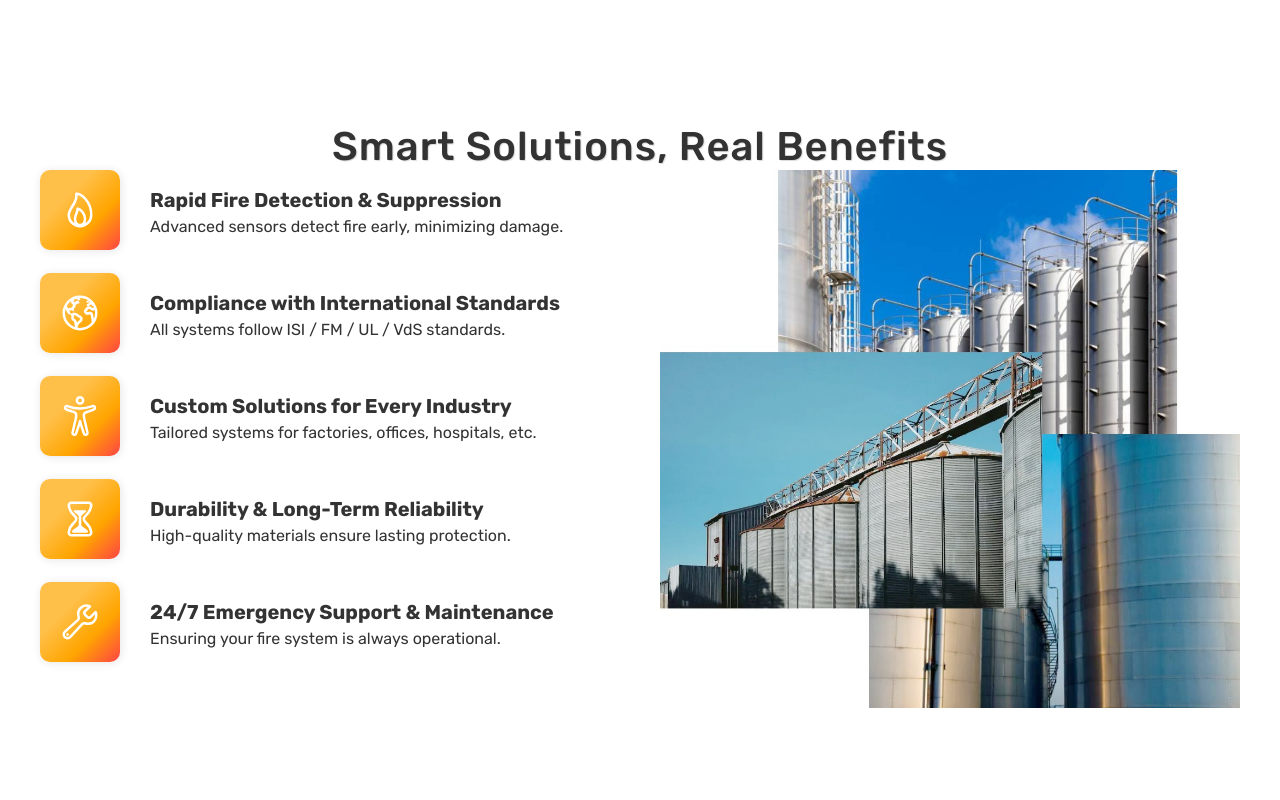
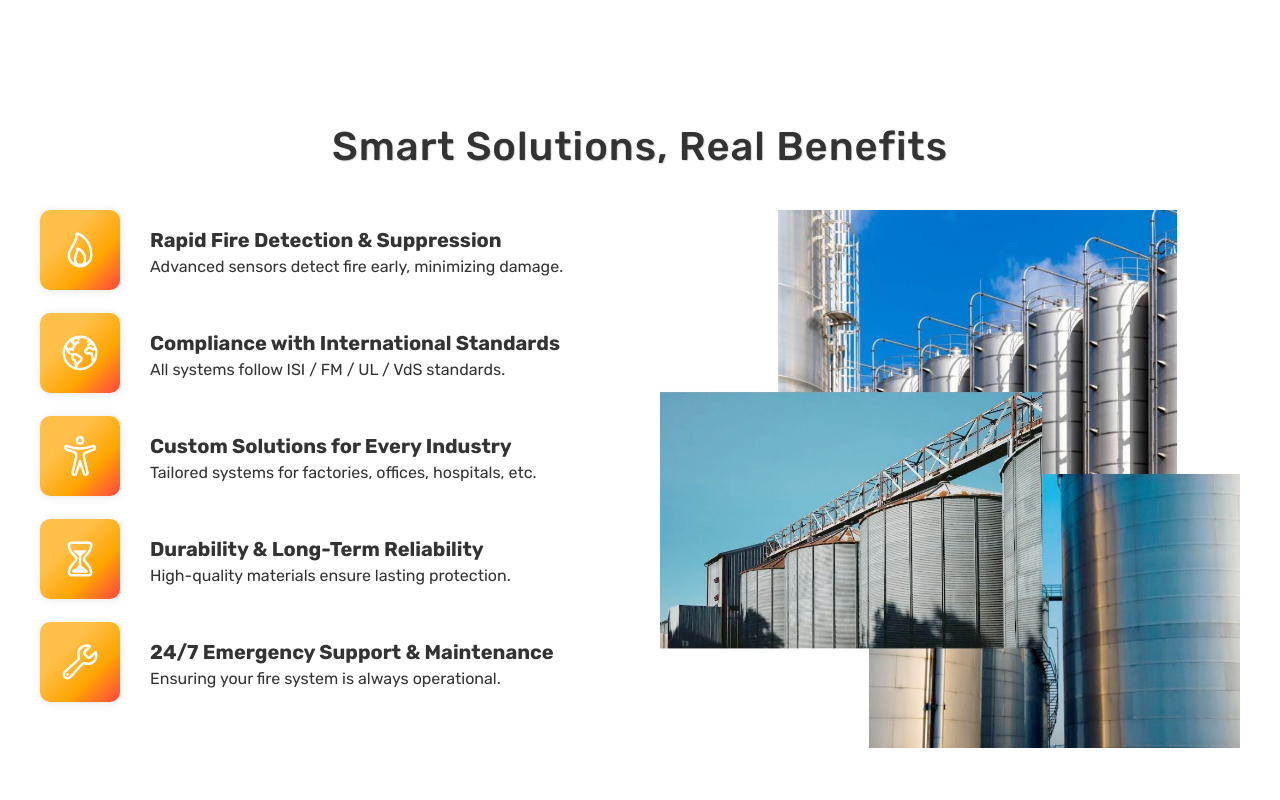
Before and after one commit to Kaustubh2000-maker/sp-engineering-frontend, a React (Vite) app: page /products/fireFightingSystems in a window 1280 px wide. Shown: the part 740-1540 px from the top of the page. Built offline with nearby package versions, Linux system fonts and the light colour scheme.

Commit message:
testimonial and aboutuspage

```diff
--- a/src/constants/productsData.js
+++ b/src/constants/productsData.js
@@ -2,6 +2,11 @@ import fireImg from "./../assets/other/fire/fire-5.jpg";
 import solarImg from "./../assets/other/solar/solar-8.jpg";
 import hvacImg from "./../assets/other/hvac//hvac-8.jpg";
 import tankImg from "./../assets/other/tank/tank-8.jpg";
+
+import fireMulti from "./../assets/other/fire/fire-multi.jpg";
+import solarMulti from "./../assets/other/solar/solar-multi.jpg";
+import hvacMulti from "./../assets/other/hvac/hvac-multi.jpg";
+import tankMulti from "./../assets/other/tank/tank-multi.jpg";
 
 export let productsdata = [
   {
@@ -41,6 +46,7 @@ export let productsdata = [
       "hourglass-outline",
       "build-outline",
     ],
+    multiImg: fireMulti,
   },
   {
     title: "Solar",
@@ -68,6 +74,7 @@ export let productsdata = [
       "document-outline",
       "business-outline",
     ],
+    multiImg: solarMulti,
   },
   {
     title: "HVAC",
@@ -106,6 +113,7 @@ export let productsdata = [
       "wallet-outline",
       "chevron-collapse-outline",
     ],
+    multiImg: tankMulti,
   },
   {
     title: "Storage Tanks",
@@ -142,5 +150,6 @@ export let productsdata = [
       "happy-outline",
       "wallet-outline",
     ],
+    multiImg: hvacMulti,
   },
 ];
--- a/src/scss/_products.scss
+++ b/src/scss/_products.scss
@@ -126,7 +126,7 @@
 .product-adv-box {
   display: grid;
   grid-template-columns: repeat(2, 1fr);
-  column-gap: 4rem;
+  gap: 4rem;
   // background-color: beige;
   margin-bottom: 12.8rem;
 }
```
